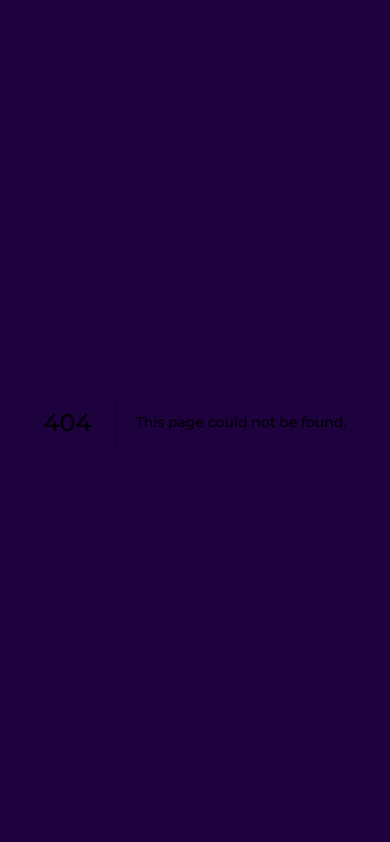
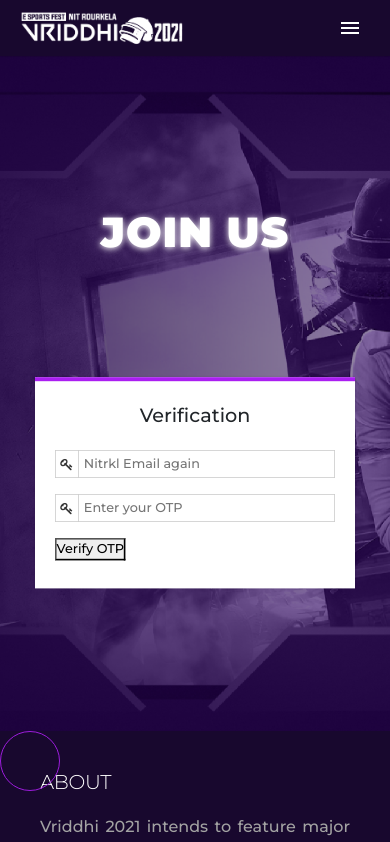
Before and after one commit to Vriddhi2021/frontend, a Next.js app: page /User/otp in a window 390 px wide. Before the commit this address had no page. Shown: the top 842 px of the page. Built offline with nearby package versions, Linux system fonts and the light colour scheme.

Commit message:
register page updated

```diff
--- a/components/joinusHero.js
+++ b/components/joinusHero.js
@@ -7,7 +7,7 @@ const joinusHero = () => {
     <div className='d-flex justify-content-center align-items-center' style={{height: "100%"}}>
     <div className='col-11 col-md-10 mx-auto'>
         <div className={styles.hero__layout} style={{alignItems: "center !important"}}>
-            <h1 className="heroText glitch layersText text-white text-center text-uppercase" data-text="JOIN US" style={{fontSize: "78px", textAlign: "left !important"}}><span>Join us</span></h1>
+            <h1 className="heroText glitch heroTextGlitch layersText text-white text-center text-uppercase" data-text="JOIN US" style={{fontSize: "78px", marginLeft: "-512px"}}><span>Join us</span></h1>
         </div>
         </div>
         </div>
--- /dev/null
+++ b/pages/User/otp.js
@@ -0,0 +1,40 @@
+import Navbar from '../../components/Navbar';
+import Head from "next/head";
+import Footer from '../../components/footer';
+import RegisterUser from '../../components/registerUser';
+import JoinusHero from '../../components/joinusHero';
+import Otp from '../../components/otp-verify'
+
+const Register = () => {
+  return (
+    <>
+        <Head>
+        <title>Vriddhi - Register</title>
+
+        <meta charset="UTF-8"/>
+        <meta name="viewport" content="width=device-width, initial-scale=1.0"/>
+        <meta httpEquiv="x-ua-compatible" content="ie=edge"/>
+        {/* *********** Meta SEO***********  */}
+        <meta property="og:title" content="Vriddhi'21, E-sports is a place for all of you, so don't hold back. Embrace the gamer in you as you will have the most fantastic time during Vriddhi 2021 this year" />
+        <meta name="keywords"  content="vriddhinitr,vriddhinitrkl,vriddhinitrourkela, vriddhi, fest nitr, fest, festnitr, festnitrkl, nitr,nitrkl,nitrourkela,nit,rourkela,nit rourkela,esports fest,esports" />
+        <meta name="description" content="Official Website of Vriddhi NIT Rourkela" />
+
+        {/* *********** Meta Facebook SEO***********  */}
+        <meta property="og:type" content="website" />
+        <meta property="og:url" content="https://www.vriddhinitr.com/" />
+        <meta property="og:image" content="https://www.vriddhinitr.com/_next/static/media/logoBranding.00987fe3.png" />
+        <meta property="og:image:width" content="806" />
+        <meta property="og:image:height" content="280" /> <meta name="description" content="Vriddhi 2021" />
+        <link rel="icon" href="/favicon.ico" />
+        <meta name="viewport" content="width=device-width, initial-scale=1" />
+      </Head>
+        <Navbar/>
+        <JoinusHero/>
+        {/* <RegisterUser/> */}
+        <Otp/>
+        <Footer/>
+    </>
+  )
+}
+
+export default Register
--- a/styles/globals.css
+++ b/styles/globals.css
@@ -1131,7 +1131,8 @@ ul {
 
 .registerForm{
   position: absolute;
-  top: 0;
+  top: 47%;
+  transform: translateY(-50%);
   right: 10%;
 }
 
@@ -1568,6 +1569,15 @@ ul {
 .discordPdfLink{
   font-size: 11px !important;
 }
+.registerForm{
+  right: 50%;
+  top: 50%;
+  transform: translate(50%, -50%) scale(0.8);
+}
+.heroTextGlitch{
+  margin-left: 0 !important;
+  margin-top: -90%;
+}
 }
 @media(max-width: 426px){
 
```
